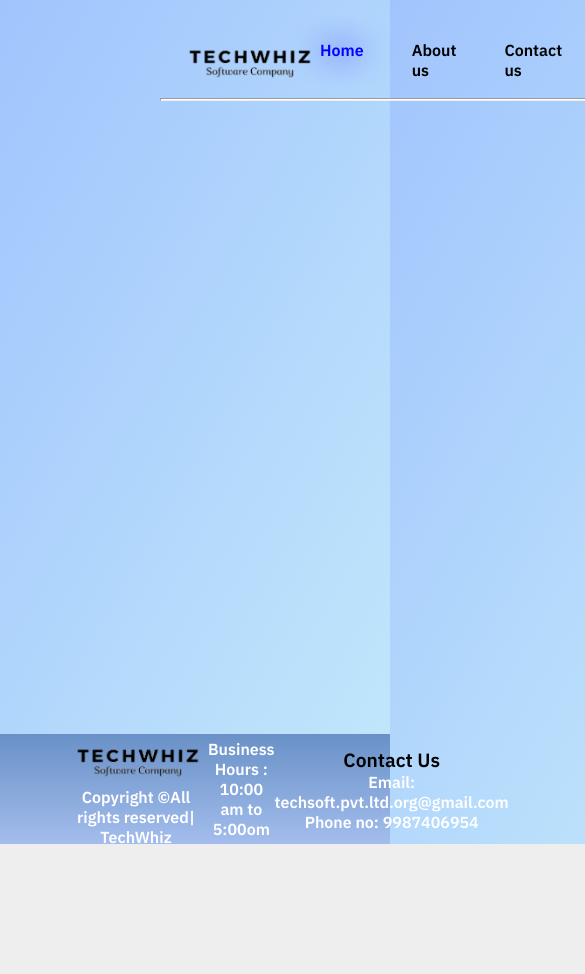
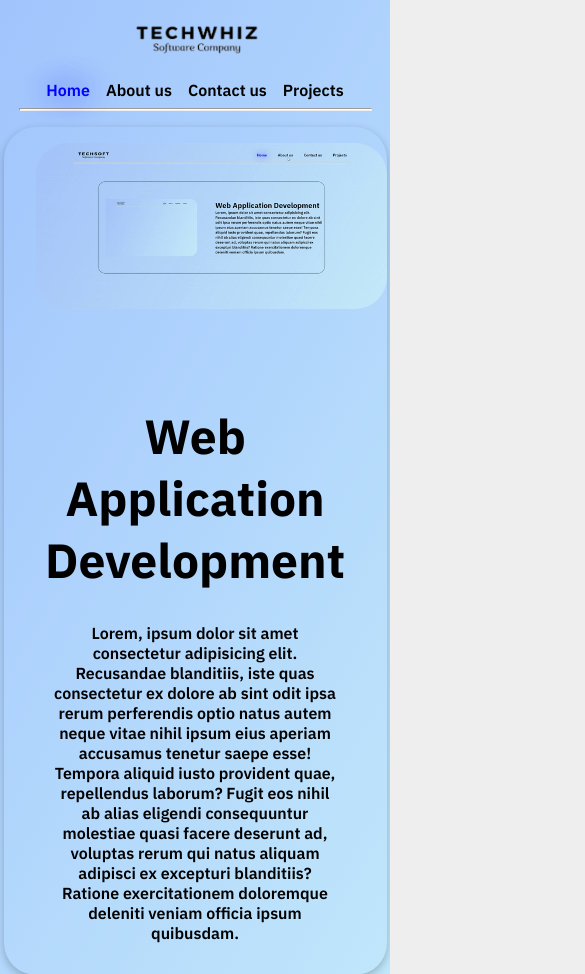
Before and after one commit to TechWhizorg/techorg, a plain HTML site: page index.html in a window 390 px wide. Shown: the top 974 px of the page, 585 px wide, since content can reach past the window. Before the commit the page ends 844 px from the top, so only its background shows below. Drawn offline with nearby package versions, Linux system fonts and the light colour scheme.

Commit message:
Add files via upload

```diff
--- a/contact.css
+++ b/contact.css
@@ -173,7 +173,7 @@ body {
 
 
   .main-footer{
-    position: fixed;
+    position: relative;
     left: 0;
     bottom: 0;
     width: 100%;
@@ -208,3 +208,112 @@ body {
   font-weight: 600;
   font-size: 1.2rem;
 }
+
+@media screen and (max-width: 451px) {
+  body {
+    max-width: 100%;
+    padding: 0;
+    margin: 0;
+  }
+
+  .nav {
+    flex-direction: column;
+    gap: 1rem;
+    padding: 0.5rem 1rem;
+  }
+
+  .iconlist {
+    gap: 1rem;
+    flex-wrap: wrap;
+    justify-content: center;
+  }
+
+  .bordernav {
+    width: 90%;
+    margin: 0 auto;
+  }
+
+  .content-1 {
+    width: 90%;
+    margin: 1rem auto;
+    height: auto;
+    padding: 1rem;
+    display: flex;
+    flex-direction: column;
+  }
+
+  .left-box1, .right-box1 {
+    width: 100%;
+    text-align: center;
+  }
+
+  .web-image {
+    width: 100%;
+    height: auto;
+    margin: 0 auto 1rem;
+  }
+
+  .heading-txt {
+    padding-bottom: 1rem;
+    font-size: 1.5rem;
+  }
+
+  .description-web, .para-web {
+    font-size: 1rem;
+    padding: 0.5rem 1rem;
+  }
+
+  .main-footer {
+    padding: 0;
+    height: 100px;
+
+  }
+
+  .footer {
+    padding: 0rem;
+    flex-direction: row;
+    text-align: center;
+  }
+
+  .footer-logo {
+    width: 70px;
+    height: auto;
+    margin-bottom: 0.5rem;
+  }
+  .copyright-box{
+    =
+
+  }
+
+  .copyright-des{
+    font-size: 0.7rem;
+  }
+
+  .contact-detail {
+    text-align: center;
+    gap: 0.5rem;
+    font-size: 1rem;
+  }
+
+  .time {
+    margin-top: 0.5rem;
+    font-size: 1rem;
+  }
+
+  #call{
+    font-size: 0.7rem;
+    font-weight: 600;
+  }
+
+  .phn{
+    font-size: 0.8rem;
+  }
+
+  .email{
+    font-size: 0.8rem;
+  }
+
+  .time-details{
+    font-size: 0.8rem;
+  }
+}
--- a/style.css
+++ b/style.css
@@ -9,6 +9,10 @@ body{
     background-image: linear-gradient(120deg, #a1c4fd 0%, #c2e9fb 100%);
     font-family: "IBM Plex Sans", sans-serif;
     font-weight: 600;
+    margin: 0;
+    padding: 0;
+
+    background-color: #eee;
 }
 
 .nav{
@@ -20,6 +24,8 @@ body{
     padding-bottom: 0.6rem;
     align-items: center;
 }
+
+
 
 .logo-img{
     width: 9rem;
@@ -98,13 +104,7 @@ body{
 }
 
 
-body {
-    margin: 0;
-    padding: 0;
-    width:100vw;
-    height: 100vh;
-    background-color: #eee;
-  }
+
 
   .content-1{
     height: 400px;
@@ -114,7 +114,6 @@ body {
     margin-top: 5rem;
     margin-left: 17rem;
     margin-right: 17rem;
-
     border-radius: 2rem;
     gap: 5rem;
     overflow: hidden;
@@ -154,7 +153,7 @@ body {
   }
 
   .main-footer{
-    position: fixed;
+    position: relative;
     left: 0;
     bottom: 0;
     width: 100%;
@@ -189,3 +188,113 @@ body {
   font-weight: 600;
   font-size: 1.2rem;
 }
+
+
+@media screen and (max-width: 451px) {
+  body {
+    max-width: 100%;
+    padding: 0;
+    margin: 0;
+  }
+
+  .nav {
+    flex-direction: column;
+    gap: 1rem;
+    padding: 0.5rem 1rem;
+  }
+
+  .iconlist {
+    gap: 1rem;
+    flex-wrap: wrap;
+    justify-content: center;
+  }
+
+  .bordernav {
+    width: 90%;
+    margin: 0 auto;
+  }
+
+  .content-1 {
+    width: 90%;
+    margin: 1rem auto;
+    height: auto;
+    padding: 1rem;
+    display: flex;
+    flex-direction: column;
+  }
+
+  .left-box1, .right-box1 {
+    width: 100%;
+    text-align: center;
+  }
+
+  .web-image {
+    width: 100%;
+    height: auto;
+    margin: 0 auto 1rem;
+  }
+
+  .heading-txt {
+    padding-bottom: 1rem;
+    font-size: 1.5rem;
+  }
+
+  .description-web, .para-web {
+    font-size: 1rem;
+    padding: 0.5rem 1rem;
+  }
+
+  .main-footer {
+    padding: 0;
+    height: 100px;
+
+  }
+
+  .footer {
+    padding: 0rem;
+    flex-direction: row;
+    text-align: center;
+  }
+
+  .footer-logo {
+    width: 70px;
+    height: auto;
+    margin-bottom: 0.5rem;
+  }
+  .copyright-box{
+    =
+
+  }
+
+  .copyright-des{
+    font-size: 0.7rem;
+  }
+
+  .contact-detail {
+    text-align: center;
+    gap: 0.5rem;
+    font-size: 1rem;
+  }
+
+  .time {
+    margin-top: 0.5rem;
+    font-size: 1rem;
+  }
+
+  #call{
+    font-size: 0.7rem;
+    font-weight: 600;
+  }
+
+  .phn{
+    font-size: 0.8rem;
+  }
+
+  .email{
+    font-size: 0.8rem;
+  }
+
+  .time-details{
+    font-size: 0.8rem;
+  }
+}
```
